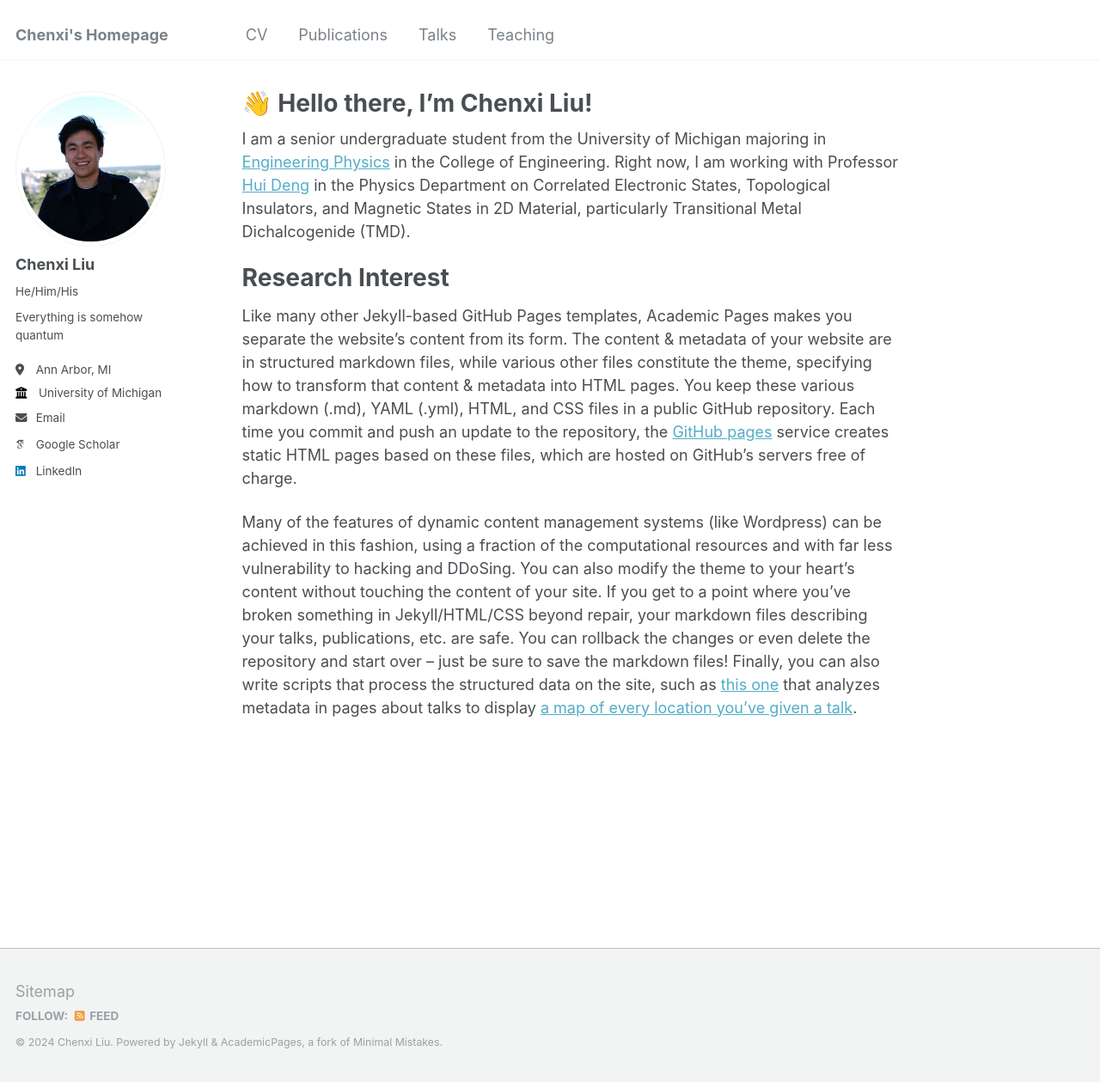
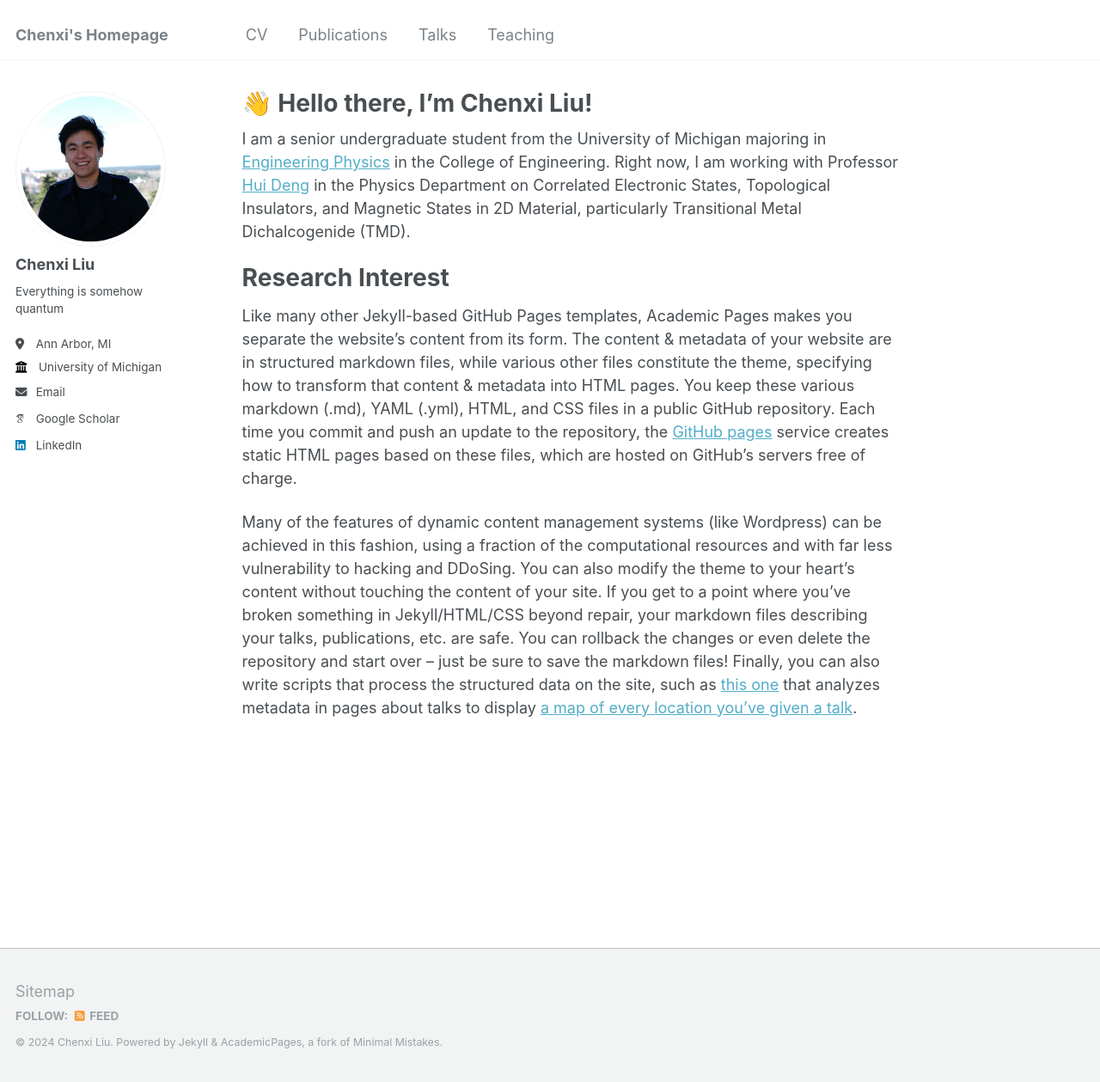
Before and after one commit to chenxil6/chenxi_liu.github.io, a Jekyll site: the page built from _pages/about.md, in a window 1280 px wide and 1259 px high. Shown: the whole window at 86% size. Built offline with Jekyll 4.4.1, drawn with Linux system fonts in a browser that asks for light colours; some web fonts are replaced.

Commit message:
Update _config.yml

```diff
--- a/_config.yml
+++ b/_config.yml
@@ -23,7 +23,7 @@ author:
   # Biographic information
   avatar           : "chenxi_profile.png"
   name             : "Chenxi Liu"
-  pronouns         : "He/Him/His"
+  pronouns         : #"He/Him/His"
   bio              : "Everything is somehow quantum"
   location         : "Ann Arbor, MI"
   employer         : "University of Michigan"
```
